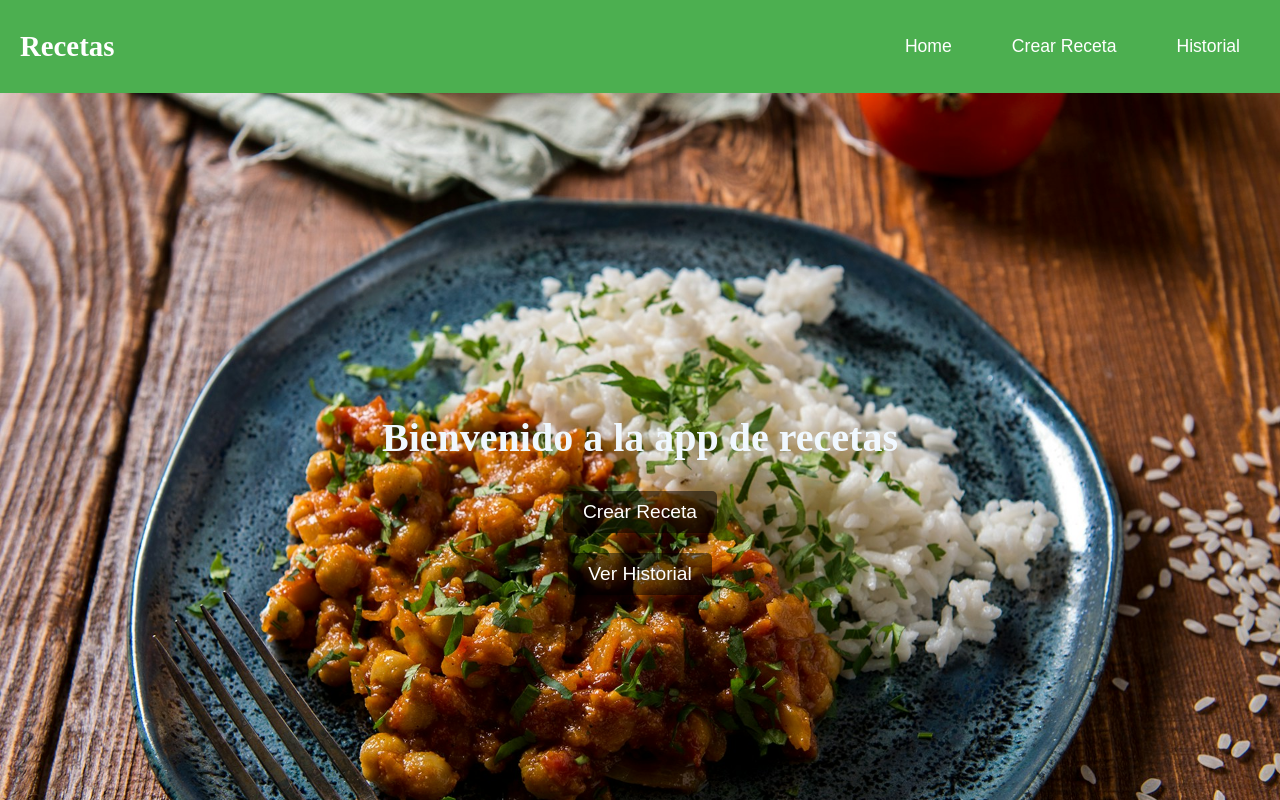
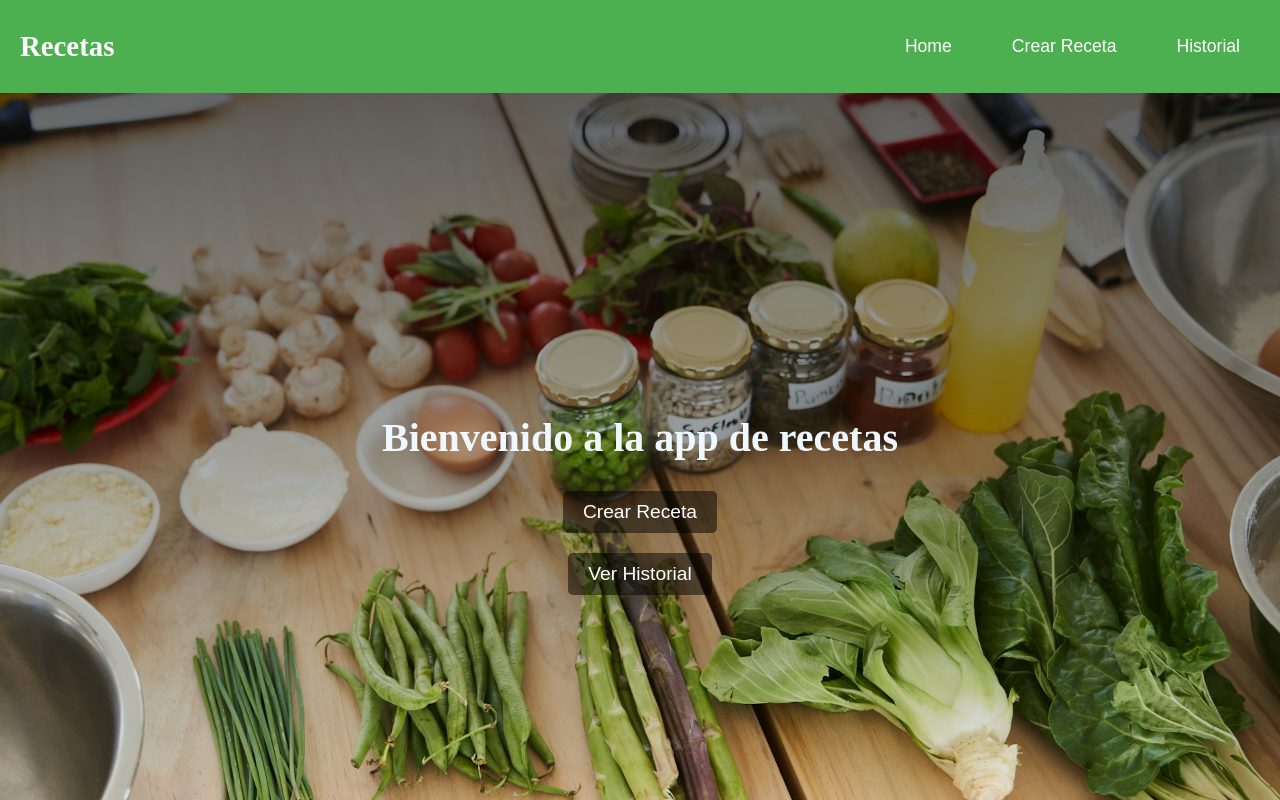
Before and after one commit to osmerygonzalez/appReact, a React (Vite) app: page / in a window 1280 px wide. Built offline with nearby package versions, Linux system fonts and the light colour scheme.

Commit message:
aplicar estilos al home

```diff
--- a/src/Componentes/Home/Home.css
+++ b/src/Componentes/Home/Home.css
@@ -4,7 +4,7 @@
     align-items: center;
     justify-content: center;
     height: 100vh;
-    background-image: url('../assets/gourmet.jpg');
+    background-image: url('../assets/vegetales.jpg');
     background-size: cover; /* Asegura que la imagen cubra todo el fondo */
     background-position: center center; /* Centra la imagen en el fondo */
     background-repeat: no-repeat;
--- a/src/Componentes/Home/Home.jsx
+++ b/src/Componentes/Home/Home.jsx
@@ -1,10 +1,10 @@
 import React from 'react';
 import "./Home.css"
-import vegetalesImage from '../assets/gourmet.jpg'; // Asegúrate de que la ruta sea correcta
+import vegetalesImage from '../assets/vegetales.jpg'; // Asegúrate de que la ruta sea correcta
 
 const Home = ({ setSection, setShowModal }) => {
     return (
-        <div className="home" style={{ backgroundImage: `url(${vegetalesImage})` }}>
+        <div className="home" style={{ backgroundImage: `linear-gradient(rgba(0, 0, 0, 0.6), rgba(255, 255, 255, 0)), url(${vegetalesImage})` }}>
             <h2>Bienvenido a la app de recetas</h2>
             <button onClick={() => setShowModal(true)}>Crear Receta</button>
             <button onClick={() => setSection("historial")}>Ver Historial</button>
```
